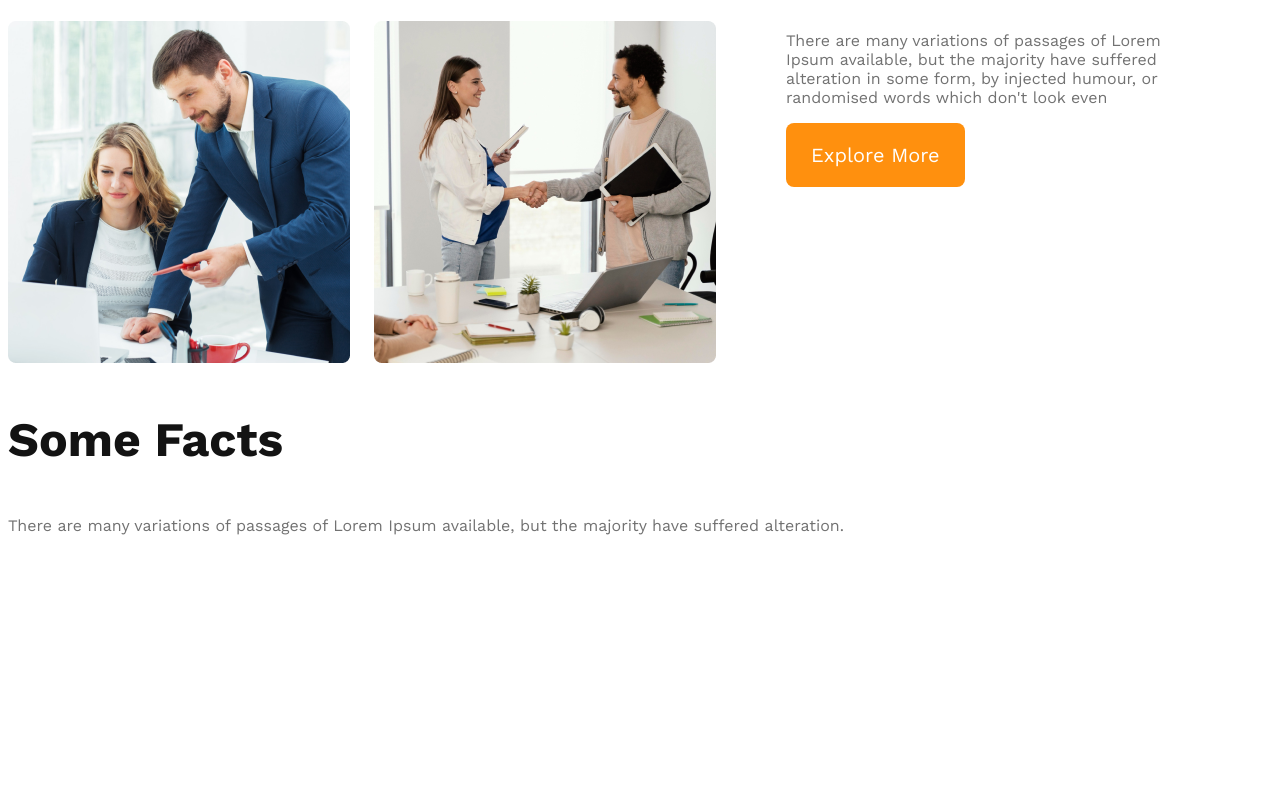
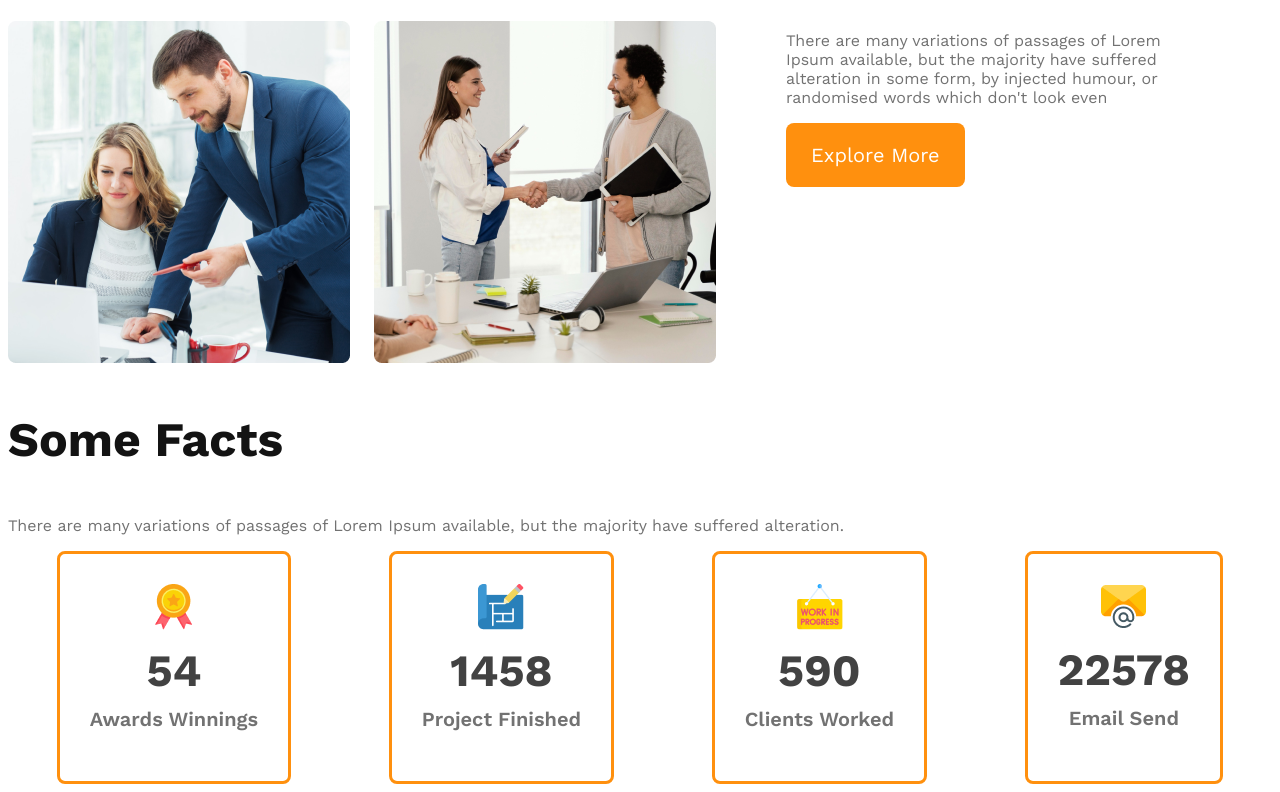
Before and after one commit to alamin-02/g3-architects-website, a plain HTML site: page index.html in a window 1280 px wide. Shown: the part 1367-2159 px from the top of the page. Before the commit the page ends 1918 px from the top, so only its background shows below. Drawn offline with nearby package versions, Linux system fonts and the light colour scheme.

Commit message:
added facts

```diff
--- a/index.html
+++ b/index.html
@@ -58,6 +58,29 @@
            <section class="facts">
             <h3 class="section-title">Some Facts</h3>
             <p class="text-light-gray">There are many variations of passages of Lorem Ipsum available, but the majority have suffered alteration.</p>
+            <div class="facts-cart-container">
+                <!-- .cart*4>img+h2.card-stats+p.card-title text-light-gray -->
+                <div class="cart">
+                    <img src="images/icons/ribon.png" alt="">
+                    <h2 class="card-stats">54</h2>
+                    <p class="card-title text-light-gray">Awards Winnings</p>
+                </div>
+                <div class="cart">
+                    <img src="images/icons/projects.png" alt="">
+                    <h2 class="card-stats">1458</h2>
+                    <p class="card-title text-light-gray">Project Finished</p>
+                </div>
+                <div class="cart">
+                    <img src="images/icons/customers.png" alt="">
+                    <h2 class="card-stats">590</h2>
+                    <p class="card-title text-light-gray">Clients Worked</p>
+                </div>
+                <div class="cart">
+                    <img src="images/icons/email.png" alt="">
+                    <h2 class="card-stats">22578</h2>
+                    <p class="card-title text-light-gray">Email Send</p>
+                </div>
+            </div>
            </section>
     </main>
     <footer>
--- a/styles/architect.css
+++ b/styles/architect.css
@@ -130,7 +130,32 @@ main {
 
 
 
+/* facts section */
+.facts-cart-container .cart {
+    border-radius: 8px;
+    border: solid #ff900e;
+    text-align: center;
+    /* align-items: center; */
+    padding: 30px;
 
+}
+
+.facts-cart-container {
+    display: flex;
+    justify-content: space-around;
+}
+
+.facts-cart-container .card-stats {
+    font-size: 2.8rem;
+    color: #424242;
+    margin-top: 10px;
+    margin-bottom: 10px;
+}
+.facts-cart-container .card-title{
+    font-weight: 600;
+    font-size: 1.25rem;
+    margin-top: 5px;
+}
 
 
 
@@ -182,10 +207,12 @@ main {
         padding-left: 20px;
         padding-right: 20px;
     }
+
     h3.section-title {
         margin-bottom: 8%;
     }
-    nav > ul {
+
+    nav>ul {
         margin-bottom: 0%;
     }
 
@@ -201,10 +228,12 @@ main {
     .teams-container {
         flex-direction: column;
     }
+
     h3.section-title {
         margin-bottom: 4%;
     }
-    nav > ul {
+
+    nav>ul {
         margin-bottom: 0%;
     }
 }
```
